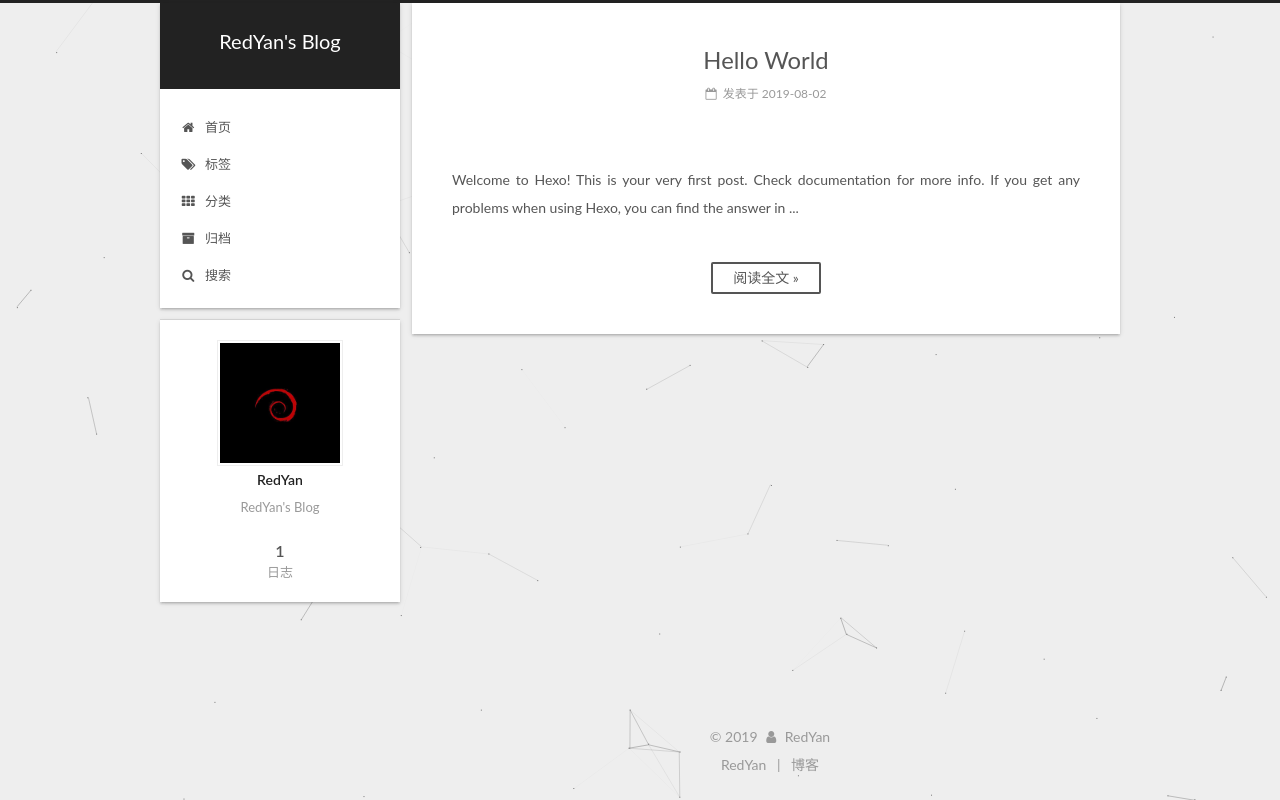
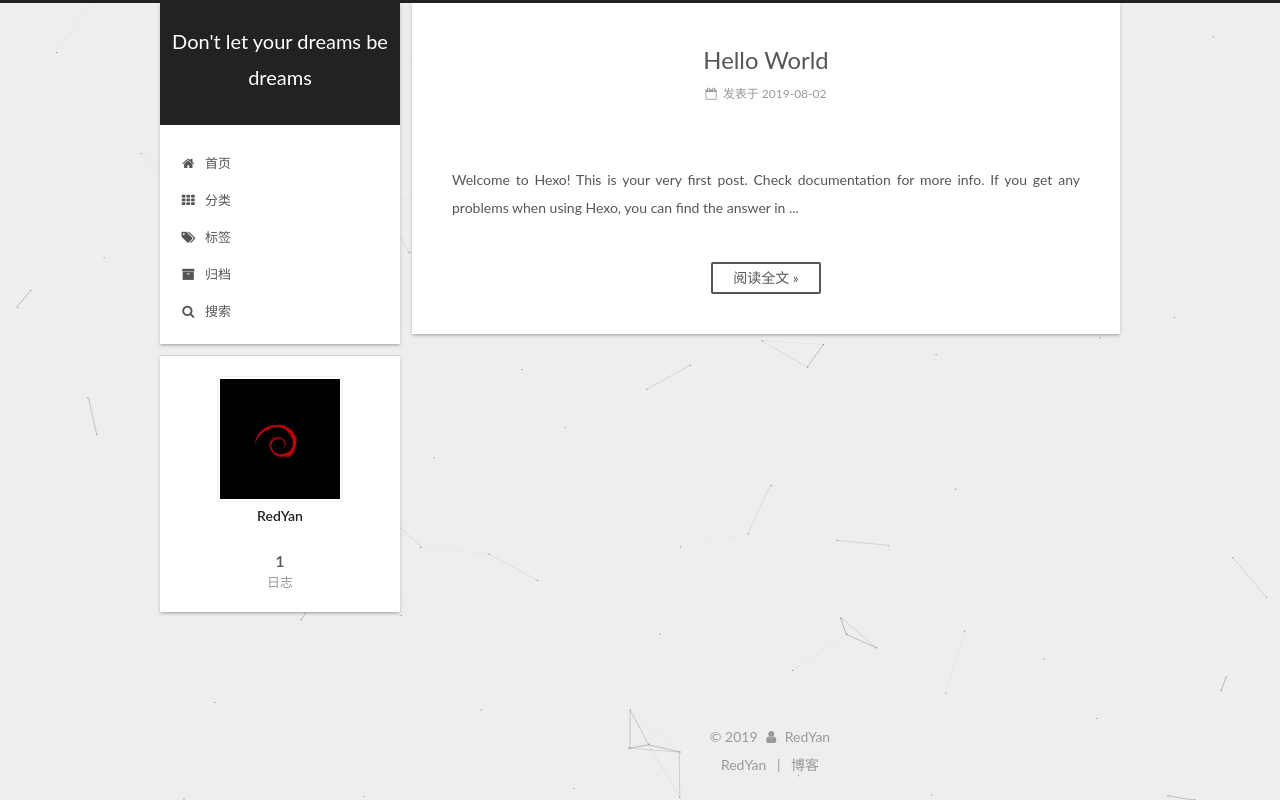
Before and after one commit to redyanly/github.io, a plain HTML site: page index.html in a window 1280 px wide. Drawn offline with Linux system fonts and the light colour scheme.

Commit message:
Site updated: 2019-08-02 23:22:50

```diff
--- a/css/main.css
+++ b/css/main.css
@@ -1943,7 +1943,7 @@
   width: 4px;
   height: 4px;
   border-radius: 50%;
-  background: #9dc4ff;
+  background: #08ff2e;
 }
 .links-of-blogroll {
   font-size: 13px;
--- a/index.html
+++ b/index.html
@@ -79,16 +79,13 @@
 
 
 
-<meta name="description" content="RedYan&apos;s Blog">
 <meta property="og:type" content="website">
-<meta property="og:title" content="RedYan&#39;s Blog">
+<meta property="og:title" content="Don&#39;t let your dreams be dreams">
 <meta property="og:url" content="http://yoursite.com/index.html">
-<meta property="og:site_name" content="RedYan&#39;s Blog">
-<meta property="og:description" content="RedYan&apos;s Blog">
+<meta property="og:site_name" content="Don&#39;t let your dreams be dreams">
 <meta property="og:locale" content="zh-Hans">
 <meta name="twitter:card" content="summary">
-<meta name="twitter:title" content="RedYan&#39;s Blog">
-<meta name="twitter:description" content="RedYan&apos;s Blog">
+<meta name="twitter:title" content="Don&#39;t let your dreams be dreams">
 
 
 
@@ -124,7 +121,7 @@
 
 
 
-  <title>RedYan's Blog</title>
+  <title>Don't let your dreams be dreams</title>
 
 
 
@@ -155,7 +152,7 @@
     <div class="custom-logo-site-title">
       <a href="/" class="brand" rel="start">
         <span class="logo-line-before"><i></i></span>
-        <span class="site-title">RedYan's Blog</span>
+        <span class="site-title">Don't let your dreams be dreams</span>
         <span class="logo-line-after"><i></i></span>
       </a>
     </div>
@@ -190,22 +187,22 @@
         </li>
 
 
+        <li class="menu-item menu-item-categories">
+          <a href="/categories/" rel="section">
+
+              <i class="menu-item-icon fa fa-fw fa-th"></i> <br>
+
+            分类
+          </a>
+        </li>
+
+
         <li class="menu-item menu-item-tags">
           <a href="/tags/" rel="section">
 
               <i class="menu-item-icon fa fa-fw fa-tags"></i> <br>
 
             标签
-          </a>
-        </li>
-
-
-        <li class="menu-item menu-item-categories">
-          <a href="/categories/" rel="section">
-
-              <i class="menu-item-icon fa fa-fw fa-th"></i> <br>
-
-            分类
           </a>
         </li>
 
@@ -293,7 +290,7 @@
     </span>
 
     <span hidden itemprop="publisher" itemscope itemtype="http://schema.org/Organization">
-      <meta itemprop="name" content="RedYan's Blog">
+      <meta itemprop="name" content="Don't let your dreams be dreams">
     </span>
 
 
@@ -435,7 +432,7 @@
               <img class="site-author-image" itemprop="image" src="/uploads/touxiang.jpg" alt="RedYan">
 
               <p class="site-author-name" itemprop="name">RedYan</p>
-              <p class="site-description motion-element" itemprop="description">RedYan's Blog</p>
+              <p class="site-description motion-element" itemprop="description"></p>
           </div>
 
           <nav class="site-state motion-element">
```
Also changed, not shown: 2019/08/02/hello-world/index.html (+15 -15 lines), archives/2019/08/index.html (+16 -19 lines), archives/2019/index.html (+16 -19 lines), archives/index.html (+16 -19 lines).
